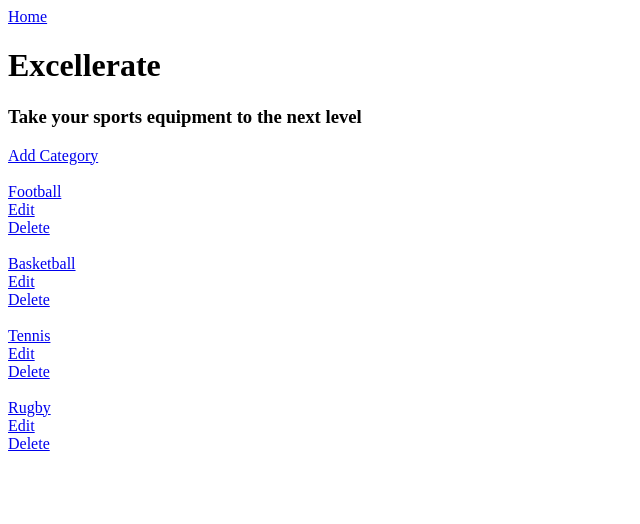
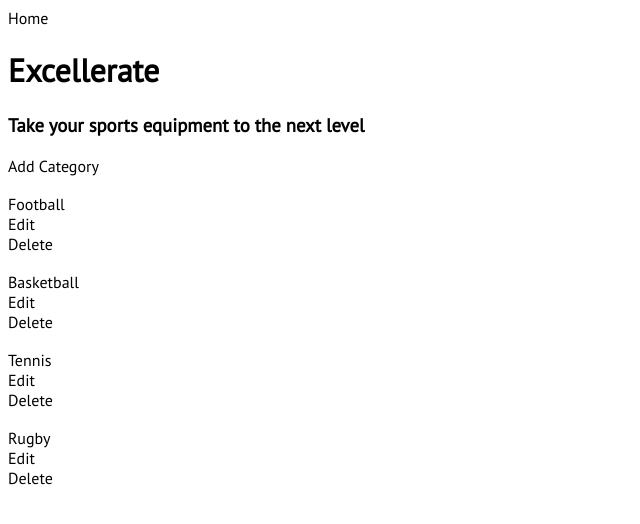
Before and after one commit to agodwinp/item-catalog, a Flask app: page /catalog in a window 1280 px wide. Shown: the top 524 px of the page, without its empty margins (0-640 px from the left). Run offline with Flask 2, Linux system fonts and the light colour scheme; some libraries are stand-ins or nearby versions.

Commit message:
feat: adding foundation styling for text and links

```diff
--- a/static/css/styles.css
+++ b/static/css/styles.css
@@ -0,0 +1,16 @@
+/* Foundational styling of text and links */
+
+h1, h2, h3, p {
+    font-family: 'PT Sans', sans-serif;
+    color: black;
+}
+
+a {
+    color: black;
+    font-family: 'PT Sans', sans-serif;
+    text-decoration: none;
+}
+
+a:hover {
+    color: grey;
+  }
--- a/templates/loginPage.html
+++ b/templates/loginPage.html
@@ -6,7 +6,10 @@
 		<!-- Load jQuery pre-requisites -->
 		<script src="//ajax.googleapis.com/ajax/libs/jquery/1.8.2/jquery.min.js"></script>
 		<meta name="google-signin-client_id" content="169649741771-41dfhe2bc1kmjkfq1r97ir1b24cr9lqm.apps.googleusercontent.com">
-
+		<!-- Load Google fonts -->
+		<link href="https://fonts.googleapis.com/css?family=PT+Sans" rel="stylesheet">
+		<!-- Load CSS -->
+		<link rel="stylesheet" type="text/css" href="{{url_for('static', filename='css/styles.css')}}">
     </head>
     <body>
         <a href = "{{url_for('showCatalog')}}">Enter</a>
@@ -74,6 +77,5 @@
 				});
 		  	}
 		</script>
-
     </body>
 </html>
--- a/templates/main.html
+++ b/templates/main.html
@@ -6,7 +6,10 @@
 		<!-- Load jQuery pre-requisites -->
 		<script src="//ajax.googleapis.com/ajax/libs/jquery/1.8.2/jquery.min.js"></script>
 		<meta name="google-signin-client_id" content="169649741771-41dfhe2bc1kmjkfq1r97ir1b24cr9lqm.apps.googleusercontent.com">
-
+		<!-- Load Google fonts -->
+		<link href="https://fonts.googleapis.com/css?family=PT+Sans" rel="stylesheet">
+		<!-- Load CSS -->
+		<link rel="stylesheet" type="text/css" href="{{url_for('static', filename='css/styles.css')}}">
     </head>
     <body>
         {% block content %}
```
